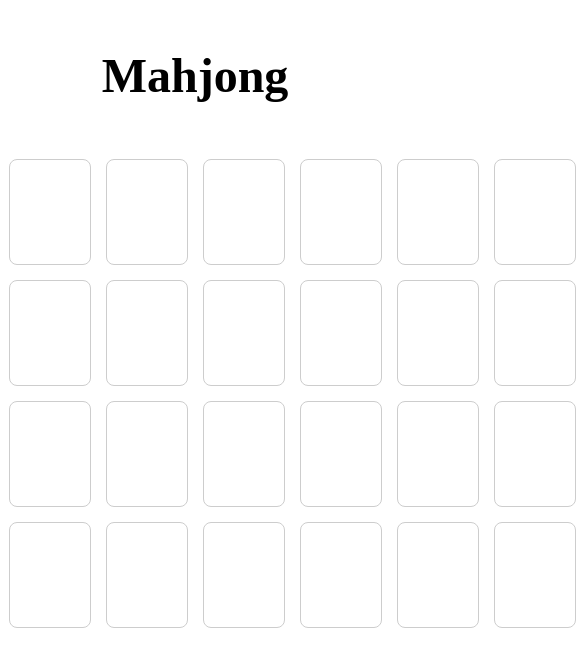
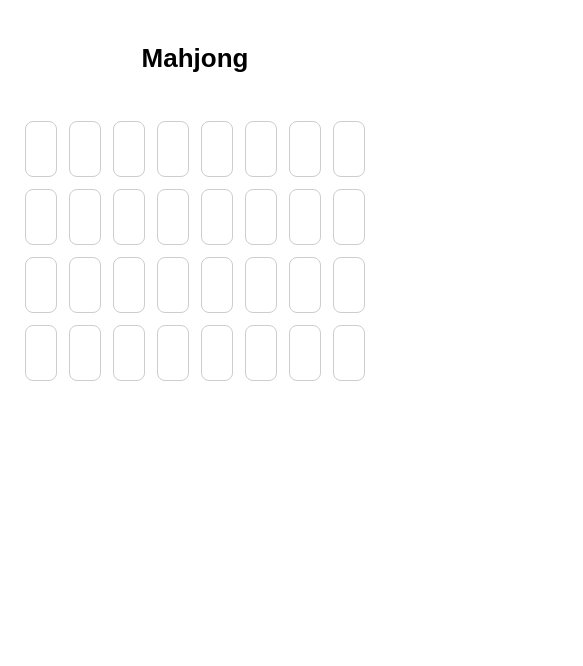
Before and after one commit to lidiia-deineko/lanars-test-task, a React (Create React App) app: page / in a window 390 px wide. Shown: the top 666 px of the page, 583 px wide, since content can reach past the window. Built offline with nearby package versions, Linux system fonts and the light colour scheme.

Commit message:
Fixes after feedback

```diff
--- a/src/App.css
+++ b/src/App.css
@@ -43,7 +43,7 @@
 }
 
 .title{
-  font-family: 'Poppins';
+  font-family: 'Poppins', sans-serif;
   font-style: normal;
   font-weight: 700;
   font-size: 48px;
@@ -55,6 +55,10 @@
   display: flex;
 }
 
+.container{
+  color:  #0A0A0C;
+}
+
 .card{
   border: 0.5px solid #CDCDCD;
   border-radius: 8px;
@@ -62,7 +66,7 @@
   height: 104px;
   margin: 7.5px;
   cursor: pointer;
-  display: flex;
+  display: inline-block;
   justify-content: center;
   align-items: center;
   font-family: 'Poppins';
@@ -70,8 +74,13 @@
   font-weight: 700;
   font-size: 24px;
   line-height: 36px;
-  color: #ffffff;
+}
 
+.card-value{
+  position: relative;
+  top: 30%;
+  pointer-events: none;
+  user-select: none;
 }
 
 .clicked{
@@ -81,18 +90,8 @@
 }
 
 .hide{
-
-  color: #0A0A0C;
-  border: 0.5px solid #CDCDCD;
-  border-radius: 8px;
+  color: #ffffff;
 }
-
-/* .error{
-  border: 0.5px solid #CDCDCD;
-  border-radius: 8px;
-  color: #ffffff;
-} */
-
 
 .disable{
   pointer-events: none
@@ -100,4 +99,5 @@
 
 .show{
   color: #0A0A0C;
+  border: 0.5px solid #CDCDCD;
 }
--- a/src/App.js
+++ b/src/App.js
@@ -1,65 +1,45 @@
-import logo from './logo.svg';
 import './App.css';
-import {useCallback, useEffect, useState } from "react";
+import './media.css'
+import {useCallback, useState } from "react";
 
 import ListCards from './components/ListCards/ListCards';
+import { checkValues } from './utilities/HelperUtilities';
 
 function App() {
   const [arrClickedCards, setArrClickedCards] = useState([]);
 
-  useEffect(()=>{
-    setTimeout(() => {
-      const cards = document.querySelectorAll('.card')
-      console.log(cards)
-      cards.forEach(elem => elem.classList.add('show'))
-    }, 0)
-    setTimeout(() => {
-      const cards = document.querySelectorAll('.card')
-      console.log(cards)
-      cards.forEach(elem => elem.classList.remove('show'))
-    }, 5000)
+  const clickCard = useCallback((event) => {
+    const target = event.target;
+    target.classList.add('clicked');
+    const newArr = [...arrClickedCards, target];
+    setArrClickedCards(newArr);
 
-  }, [])
+    if(newArr.length === 1){
+      newArr[0].classList.add('disable');
+    }
 
-  const clickCard = useCallback((event) => {
-    console.log(event.target)
-    event.target.classList.add('clicked')
-    const newArr = [...arrClickedCards, event.target]
-    setArrClickedCards(newArr)
-    console.log(newArr, 'newArr')
-    console.log(arrClickedCards, 'arrClickedCards')
+    if(newArr.length !== 2){
+      return
+    }
 
-    if(newArr.length === 2){
-      console.log('2')
-      const res = checkValus(newArr[0].dataset.value, newArr[1].dataset.value)
-      if(res){
+    const isEqual = checkValues(newArr[0].dataset.value, newArr[1].dataset.value)
+
+    if(isEqual){
       setTimeout(()=>{
-          newArr[0].classList.add('hide')
-          newArr[1].classList.add('hide')
-          newArr[0].classList.add('disable')
-          newArr[1].classList.add('disable')
-        }, 500)
+        newArr[0].classList.add('show', 'disable');
+        newArr[1].classList.add('show', 'disable');
+      }, 500);
 
     }else{
       setTimeout(()=>{
-          newArr[0].classList.remove('clicked')
-          newArr[1].classList.remove('clicked')
-        }, 500)
+        newArr[0].classList.remove('clicked', 'disable');
+        newArr[1].classList.remove('clicked');
+      }, 500);
 
     }
-      setArrClickedCards([])
-    }
-  }, [arrClickedCards])
+    setArrClickedCards([]);
 
-  const checkValus = (a, b) => {
-    if(a == b){
-      return true
-    } else {
-      return false
-    }
-
-  }
-
+  }, [arrClickedCards]);
 
   return (
     <div className="App">
--- a/src/components/ListCards/ListCards.js
+++ b/src/components/ListCards/ListCards.js
@@ -1,27 +1,41 @@
-import { useEffect, useRef, useState } from "react";
-import ArrayUtilities from "../../utilities/ArrayUtilities"
+import React, { useEffect, useRef, useState } from "react";
+import { createRandomArr } from "../../utilities/ArrayUtilities"
 
 const ListCards = (props) => {
-    const [arrCards, setArrCards] = useState([])
+    const [arrCards, setArrCards] = useState([]);
+
+    const cards = useRef();
+
+
+    useEffect(() => {
+        setInterval(() => {
+            cards.current.classList.add('hide');
+        }, 5000);
+    }, [])
 
     useEffect(()=> {
-        let arrCards = ArrayUtilities.getTwoDimensionalArray(16, 8);
-        setArrCards(arrCards)
-
+        let arrCards = createRandomArr(16);
+        setArrCards(arrCards);
     }, []);
 
-    const listCardsRender = arrCards.map((elem, index) =>
-        <div className='card-wrapper' key={index}>
-        {elem.map((elem, index) =>
-            <div className='card' key={index} data-value={elem} onClick={props.clickOnCard}>{elem}</div>)}
-        </div>
-    )
+
+    let i = 0;
+
+    const listCardsRender = arrCards.map((elem, index) => {
+        i++;
+        if(i === 8){
+            i = 0;
+            return <React.Fragment key={index}><div className="card" data-value={elem}  onClick={props.clickOnCard}><span className="card-value">{elem}</span></div><br /></React.Fragment>
+        }
+
+        return <div className="card" key={index} data-value={elem}  onClick={props.clickOnCard}><span className="card-value">{elem}</span></div>
+    })
 
   return(
-    <div className="container">
+    <div className="container" ref={cards}>
         {listCardsRender}
     </div>
   )
 }
 
-export default ListCards
+export default ListCards;
--- /dev/null
+++ b/src/media.css
@@ -0,0 +1,69 @@
+@media (max-width: 900px){
+
+    .title{
+        font-size: 38px;
+      }
+    .card{
+        width: 60px;
+        height: 84px;
+      }
+
+}
+
+@media (max-width: 750px){
+
+    .card{
+        width: 50px;
+        height: 74px;
+      }
+
+}
+
+@media (max-width: 600px){
+
+    .title{
+        font-size: 38px;
+      }
+    .card{
+        width: 40px;
+        height: 64px;
+        font-size: 22px;
+      }
+
+}
+
+@media (max-width: 500px){
+
+    .title{
+        font-size: 28px;
+      }
+    .card{
+        width: 30px;
+        height: 54px;
+        font-size: 16px;
+      }
+
+    .card-value{
+        top: 20%;
+    }
+
+}
+
+
+@media (max-width: 450px){
+
+    .title{
+        font-size: 26px;
+      }
+    .card{
+        width: 30px;
+        height: 54px;
+        font-size: 16px;
+        margin: 6px;
+      }
+
+    .card-value{
+        top: 20%;
+    }
+
+}
--- a/src/utilities/ArrayUtilities.js
+++ b/src/utilities/ArrayUtilities.js
@@ -1,75 +1,34 @@
-class ArrayUtilities{
-    getRandomOneDimensionalArray = (n) => {
-        let arr = new Array(n)
-        for(let i = 0; i< arr.length; i++){
-            arr[i]= Math.floor(Math.random() * 61) + 1;
-        }
-        return arr;
-    };
+export const createRandomArr = (n) => {
+    let arr = []
 
-    getArrayWithUniqueElem = (arr) => {
-        let newArr = [];
-        for (let elem of arr) {
-          if (!newArr.includes(elem)) {
-            newArr.push(elem);
-          }
-        }
-        return newArr;
-    };
+    while(arr.length !== n){
 
-    addElemToArray = (arr, n) => {
-        let newLength = n - arr.length
-        if(arr.length != n){
-            for(let i=0; i < newLength; i++){
-                arr.push(Math.floor(Math.random() * 61) + 1)
+        let isPrimeNumber = true;
+        let isDuplicates = false
+
+        let num = Math.floor(Math.random() * 60) + 1;
+
+        for(let j=2; j<num; j++){
+            if(num % j === 0){
+                isPrimeNumber = false;
+                break;
             }
         }
-        return arr;
-    };
 
-    isDuplicates = (arr) => {
-        return arr.some(x => arr.indexOf(x) !== arr.lastIndexOf(x));
-    };
-
-    getUniqueOneDimensionalArray = (arr, dimension) => {
-        while(this.isDuplicates(arr)){
-            arr = this.getArrayWithUniqueElem(arr);
-            arr =  this.addElemToArray(arr, dimension);
+        if(arr.includes(num)){
+            isDuplicates = true
         }
 
-        return arr;
-    };
 
-    shakeArray = (arr) => {
-        for (let i = arr.length - 1; i > 0; i--) {
-            let j = Math.floor(Math.random() * (i + 1));
-            [arr[i], arr[j]] = [arr[j], arr[i]];
-          }
-          return arr
+        if(isPrimeNumber && !isDuplicates){
+            arr.push(num);
+        }
+
     }
 
-    createTwoDimensionalArray = (arr, dimension) => {
-        let numRow = arr.length % dimension === 0 ? arr.length/dimension : Math.floor( (arr.length/dimension) + 1);
-        let result = [];
-        for (let i = 0; i < numRow; i++) {
-          let template = arr.slice(i*dimension, i*dimension+dimension);
-          result.push(template);
-        }
+    let doubleArr = [...arr, ...arr]
 
-        return result;
-    }
+    doubleArr.sort(() => Math.random()-0.5);
 
-    getTwoDimensionalArray = (n, m) => {
-
-        let randomAarr = this.getRandomOneDimensionalArray(n);
-        let uniqueArray = this.getUniqueOneDimensionalArray(randomAarr, n);
-        let doubleArray = [...uniqueArray, ...uniqueArray];
-        let shakeArray = this.shakeArray(doubleArray);
-        let newArr = this.createTwoDimensionalArray(shakeArray, m)
-
-        return newArr;
-    }
-
+    return doubleArr
 }
-
-export default new ArrayUtilities();
--- /dev/null
+++ b/src/utilities/HelperUtilities.js
@@ -0,0 +1,7 @@
+export const checkValues = (a, b) => {
+    if(a === b){
+      return true
+    } else {
+      return false
+    }
+  }
```
Lines whose indentation alone changed are shown as unchanged.
